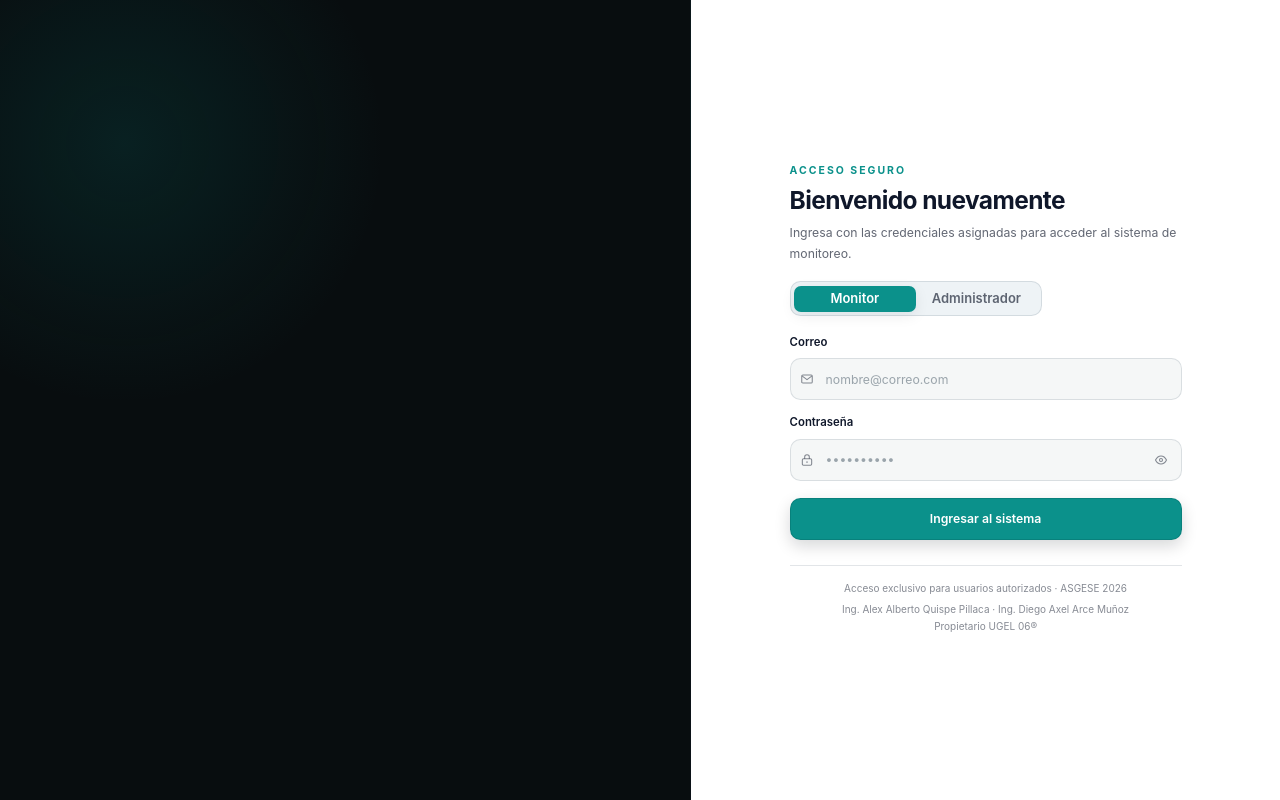
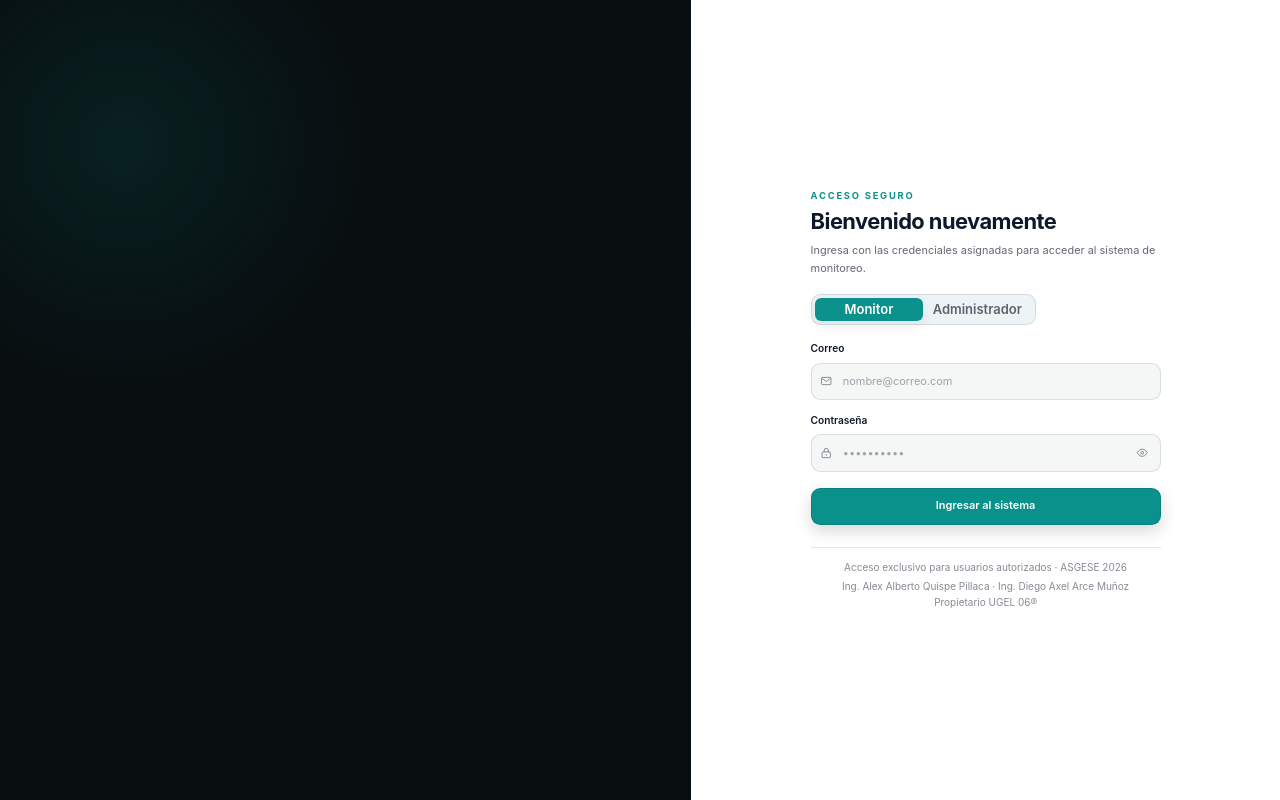
Before and after one commit to edwardflorees1970-lab/ASGESE-V1.0, a React (Vite) app: page /login in a window 1280 px wide. Built offline with nearby package versions, Linux system fonts and the light colour scheme; no server answers; the database is empty.

Commit message:
Bajar base de fuente a 12.5px, seguia viendose grande en 14"

```diff
--- a/src/index.css
+++ b/src/index.css
@@ -200,10 +200,10 @@
 }
 
 html {
-  /* Base mas compacta (14px en vez de los 16px por defecto) para que la
+  /* Base mas compacta (12.5px en vez de los 16px por defecto) para que la
      app se vea bien en laptops de 14" a 100% de zoom, sin depender de
      que el usuario baje el zoom del navegador manualmente. */
-  font-size: 14px;
+  font-size: 12.5px;
 }
 
 html,
```
